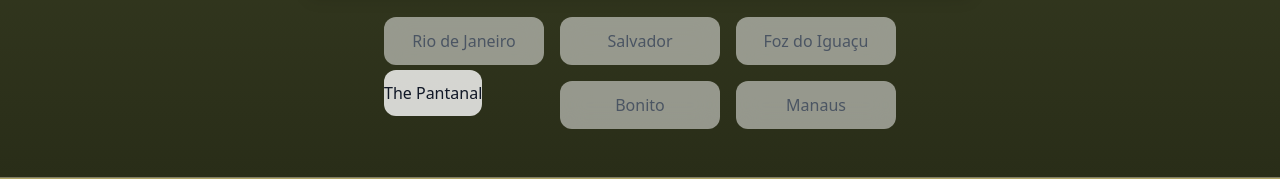
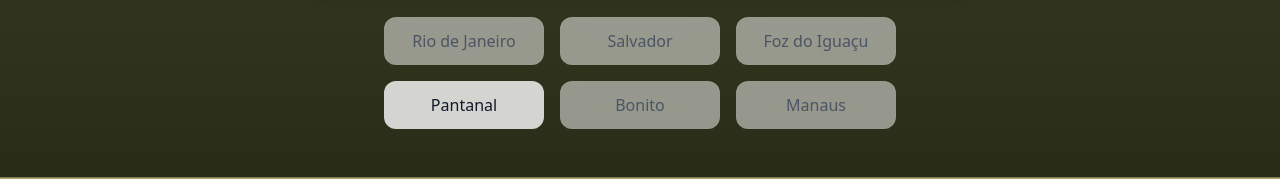
Before and after one commit to whyorhow/nomadscribbles-site, a React (Create React App) app: page /brazil in a window 1280 px wide. Shown: the part 903-1082 px from the top of the page. Built offline with nearby package versions, Linux system fonts and the light colour scheme.

Commit message:
Update Pantanal button style and name in Brazil page

```diff
--- a/src/pages/Brazil.js
+++ b/src/pages/Brazil.js
@@ -10,7 +10,7 @@ function Brazil() {
     { name: "Rio de Janeiro", path: "/brazil/rio" },
     { name: "Salvador", path: "/brazil/salvador" },
     { name: "Foz do Iguaçu", path: "/brazil/foz" },
-    { name: "The Pantanal", path: "/brazil/pantanal" },
+    { name: "Pantanal", path: "/brazil/pantanal" },
     { name: "Bonito", path: "/brazil/bonito" },
     { name: "Manaus", path: "/brazil/manaus" },
   ];
@@ -88,7 +88,7 @@ function Brazil() {
             {["/brazil/saopaulo", "/brazil/pantanal"].includes(city.path) ? (
               <Link
                 to={city.path}
-                className="bg-white/80 text-gray-900 backdrop-blur-md rounded-xl py-3 text-center hover:bg-white hover:shadow-lg transition duration-300"
+                className="block w-full bg-white/80 text-gray-900 backdrop-blur-md rounded-xl py-3 text-center hover:bg-white hover:shadow-lg transition duration-300"
               >
                 {city.name}
               </Link>
```
